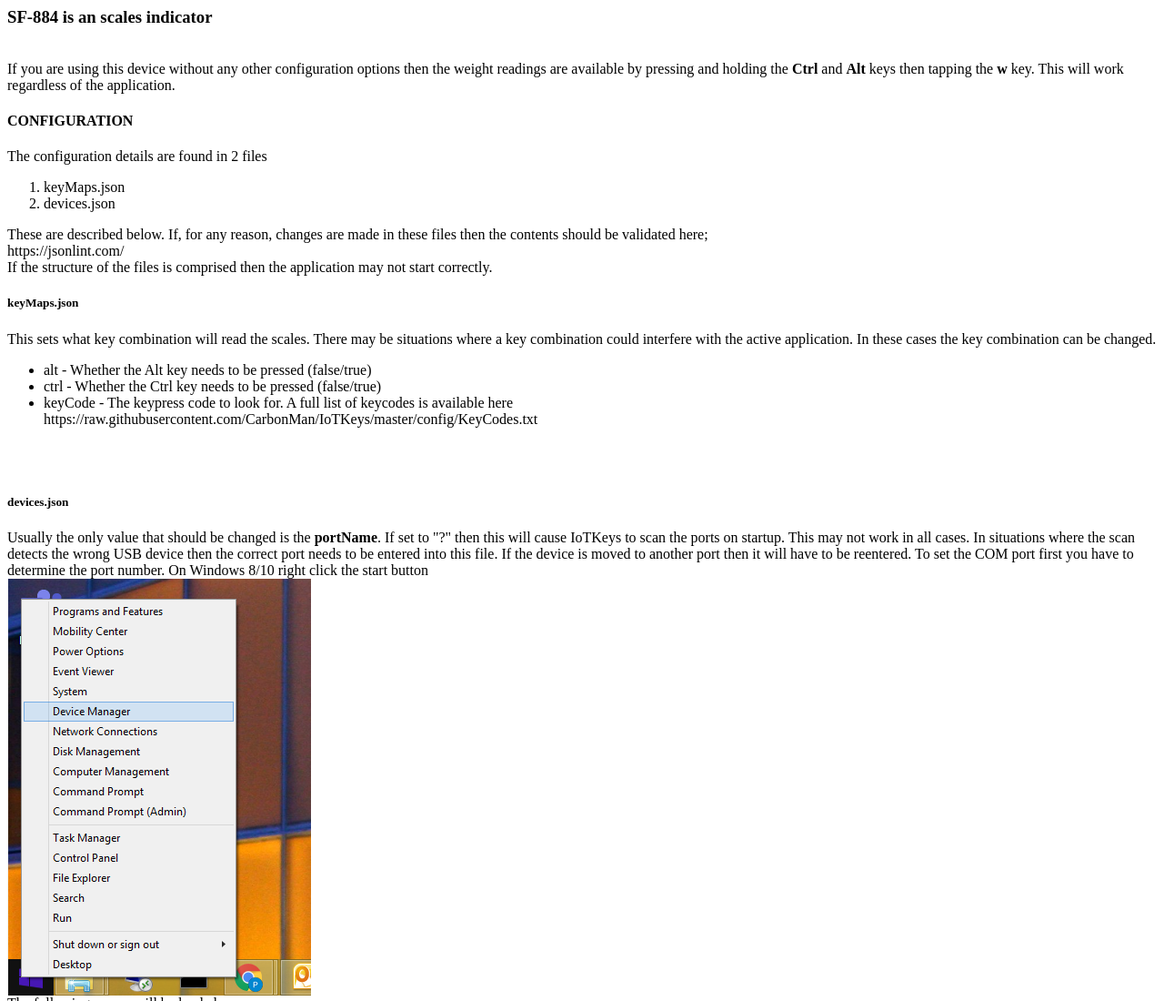
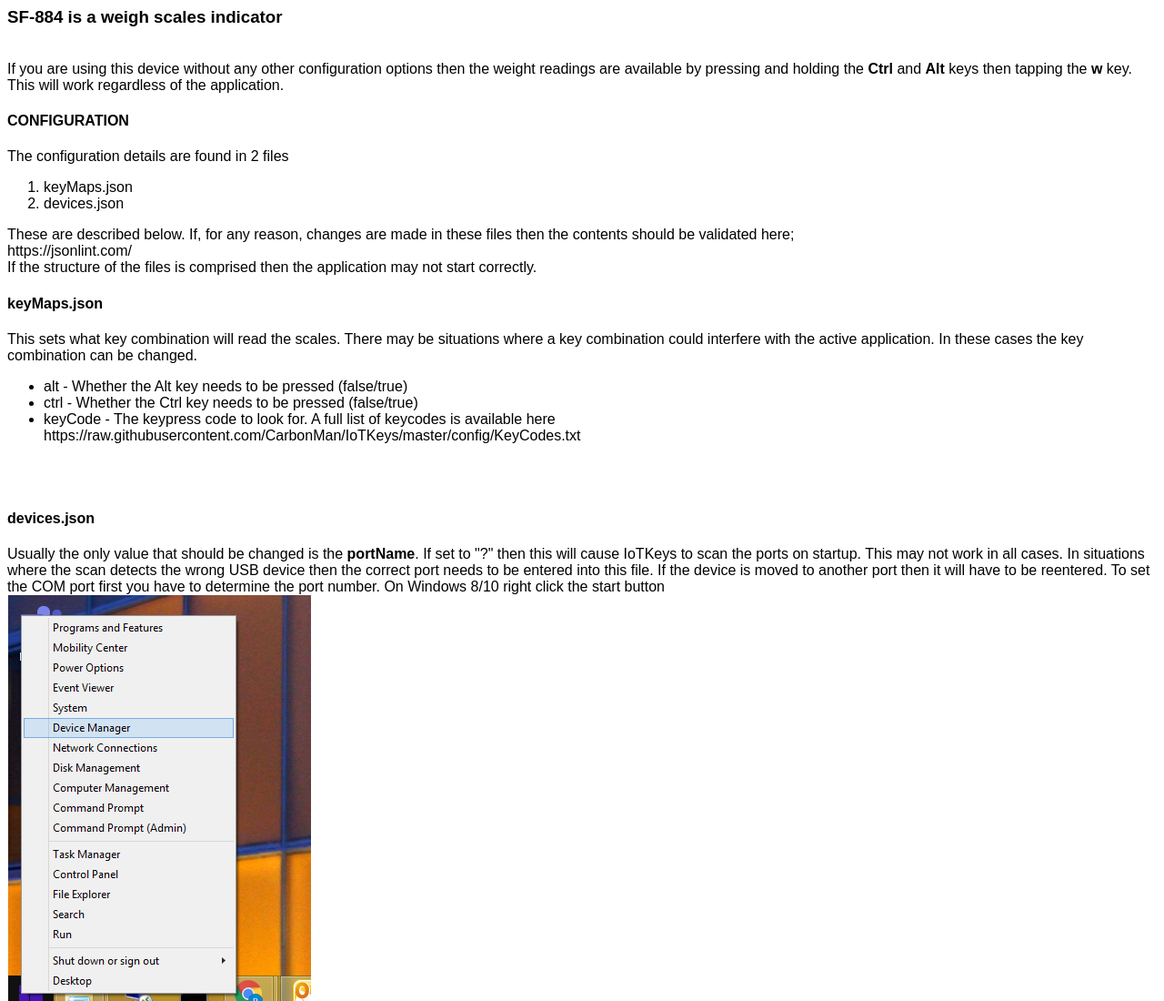
Before and after one commit to CarbonMan/IoTKeys, a plain HTML site: page config/devices/SF-884/help/help-0.1.html in a window 1280 px wide. Shown: the top 1100 px of the page at 91% size. Drawn offline with Linux system fonts and the light colour scheme.

Commit message:
Update help-0.1.html

```diff
--- a/config/devices/SF-884/help/help-0.1.html
+++ b/config/devices/SF-884/help/help-0.1.html
@@ -1,8 +1,8 @@
 <html>
 <head>
 </head>
-<body>
-<h3>SF-884 is an scales indicator</h3>
+<body style="font-family:arial">
+<h3>SF-884 is a weigh scales indicator</h3>
 <br>
   If you are using this device without any other configuration options then the weight readings are available by pressing and holding the <b>Ctrl</b> and <b>Alt</b> keys then tapping the <b>w</b> key.
   This will work regardless of the application.
@@ -16,7 +16,7 @@ The configuration details are found in 2 files<br/>
   https://jsonlint.com/
   <br/>
   If the structure of the files is comprised then the application may not start correctly.<br/>
-  <h5>keyMaps.json</h5>
+  <h4>keyMaps.json</h4>
   This sets what key combination will read the scales. There may be situations where a key combination could interfere with the active application. In these cases the key combination can be changed.
 
   <ul>
@@ -27,7 +27,7 @@ The configuration details are found in 2 files<br/>
   </ul>
 <br/>
 <br/>
-  <h5>devices.json</h5>
+  <h4>devices.json</h4>
 Usually the only value that should be changed is the <b>portName</b>. If set to "?" then this will cause IoTKeys to scan the ports on startup.
 This may not work in all cases. In situations where the scan detects the wrong USB device then the correct port needs to be entered into this file. If the device is moved to
 another port then it will have to be reentered.
```
